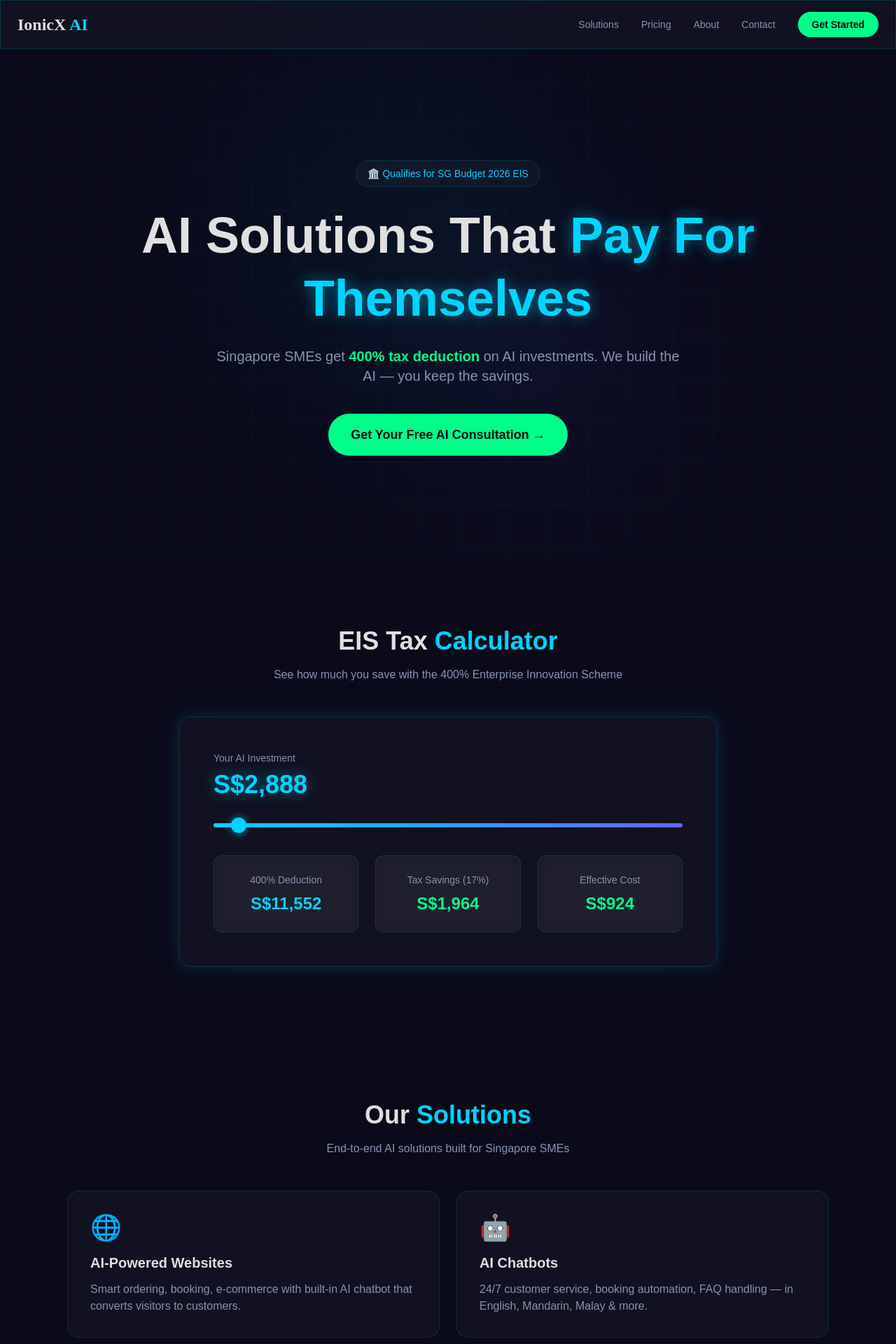
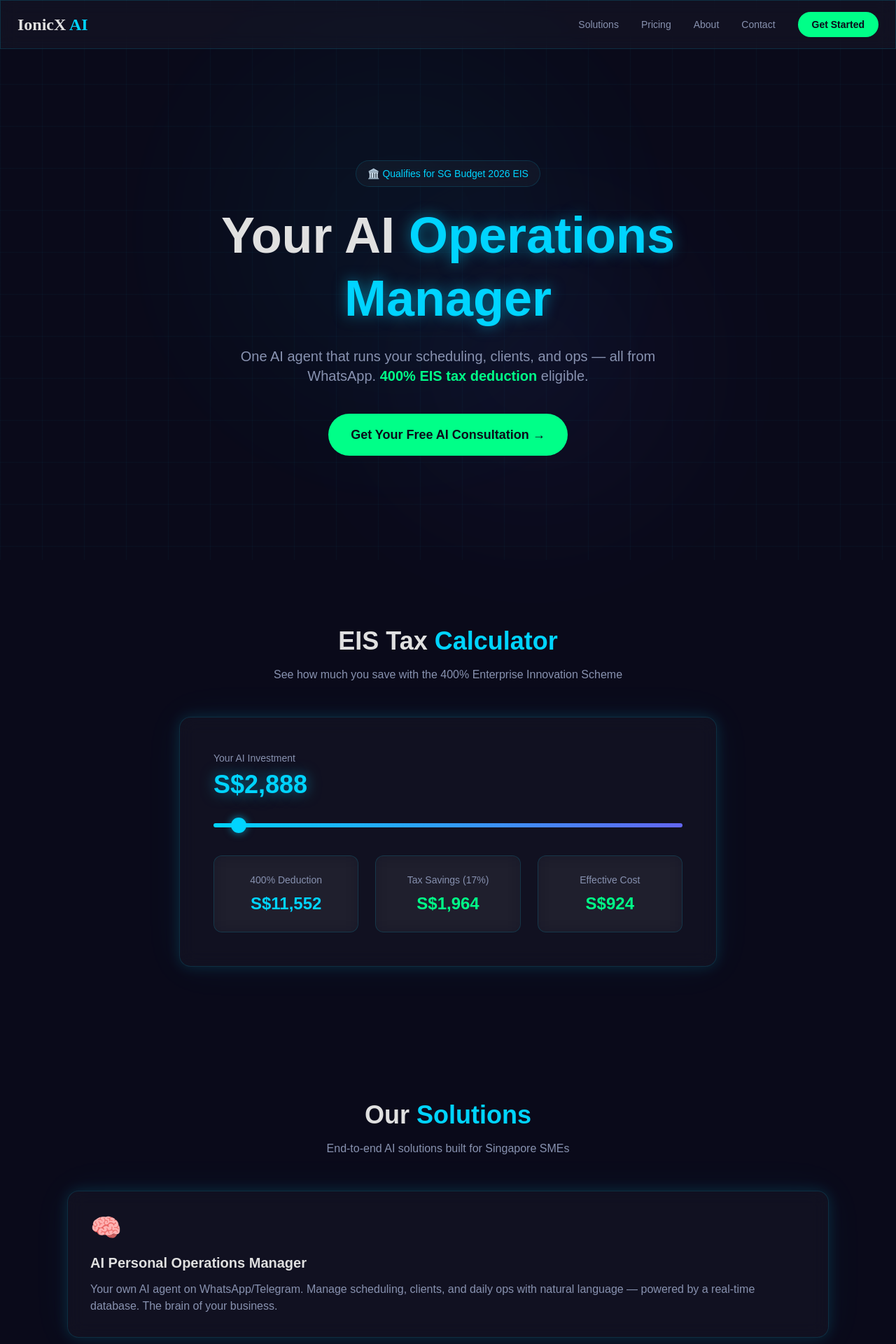
Before and after one commit to IsaacYap90/ionicx-ai, a Next.js app: page / in a window 1280 px wide. Shown: the top 1920 px of the page at 70% size. Built offline with nearby package versions, Linux system fonts and the light colour scheme.

Commit message:
Lead with AI Operations Manager - updated hero + solutions

```diff
--- a/src/app/page.tsx
+++ b/src/app/page.tsx
@@ -109,8 +109,8 @@ function Hero() {
           transition={{ delay: 0.3 }}
           className="text-4xl md:text-6xl lg:text-7xl font-bold leading-tight mb-6"
         >
-          AI Solutions That{" "}
-          <span className="text-[#00d4ff] text-glow-cyan">Pay For Themselves</span>
+          Your AI{" "}
+          <span className="text-[#00d4ff] text-glow-cyan">Operations Manager</span>
         </motion.h1>
         <motion.p
           initial={{ opacity: 0, y: 20 }}
@@ -118,9 +118,8 @@ function Hero() {
           transition={{ delay: 0.5 }}
           className="text-lg md:text-xl text-[var(--text-dim)] max-w-2xl mx-auto mb-10"
         >
-          Singapore SMEs get{" "}
-          <span className="text-[#00ff88] font-semibold">400% tax deduction</span> on AI
-          investments. We build the AI — you keep the savings.
+          One AI agent that runs your scheduling, clients, and ops — all from WhatsApp.{" "}
+          <span className="text-[#00ff88] font-semibold">400% EIS tax deduction</span> eligible.
         </motion.p>
         <motion.a
           href="#contact"
@@ -191,6 +190,12 @@ function Calculator() {
 /* ─── Solutions ─── */
 const solutions = [
   {
+    icon: "🧠",
+    title: "AI Personal Operations Manager",
+    desc: "Your own AI agent on WhatsApp/Telegram. Manage scheduling, clients, and daily ops with natural language — powered by a real-time database. The brain of your business.",
+    featured: true,
+  },
+  {
     icon: "🌐",
     title: "AI-Powered Websites",
     desc: "Smart ordering, booking, e-commerce with built-in AI chatbot that converts visitors to customers.",
@@ -230,7 +235,7 @@ function Solutions() {
               whileInView={{ opacity: 1, y: 0 }}
               viewport={{ once: true }}
               transition={{ delay: i * 0.1 }}
-              className="glass rounded-2xl p-8 hover:border-[#00d4ff]/30 transition-colors group"
+              className={`glass rounded-2xl p-8 hover:border-[#00d4ff]/30 transition-colors group ${(s as any).featured ? "md:col-span-2 border-[#00d4ff]/40 glow-cyan" : ""}`}
             >
               <div className="text-4xl mb-4">{s.icon}</div>
               <h3 className="text-xl font-bold mb-3 group-hover:text-[#00d4ff] transition-colors">
```
